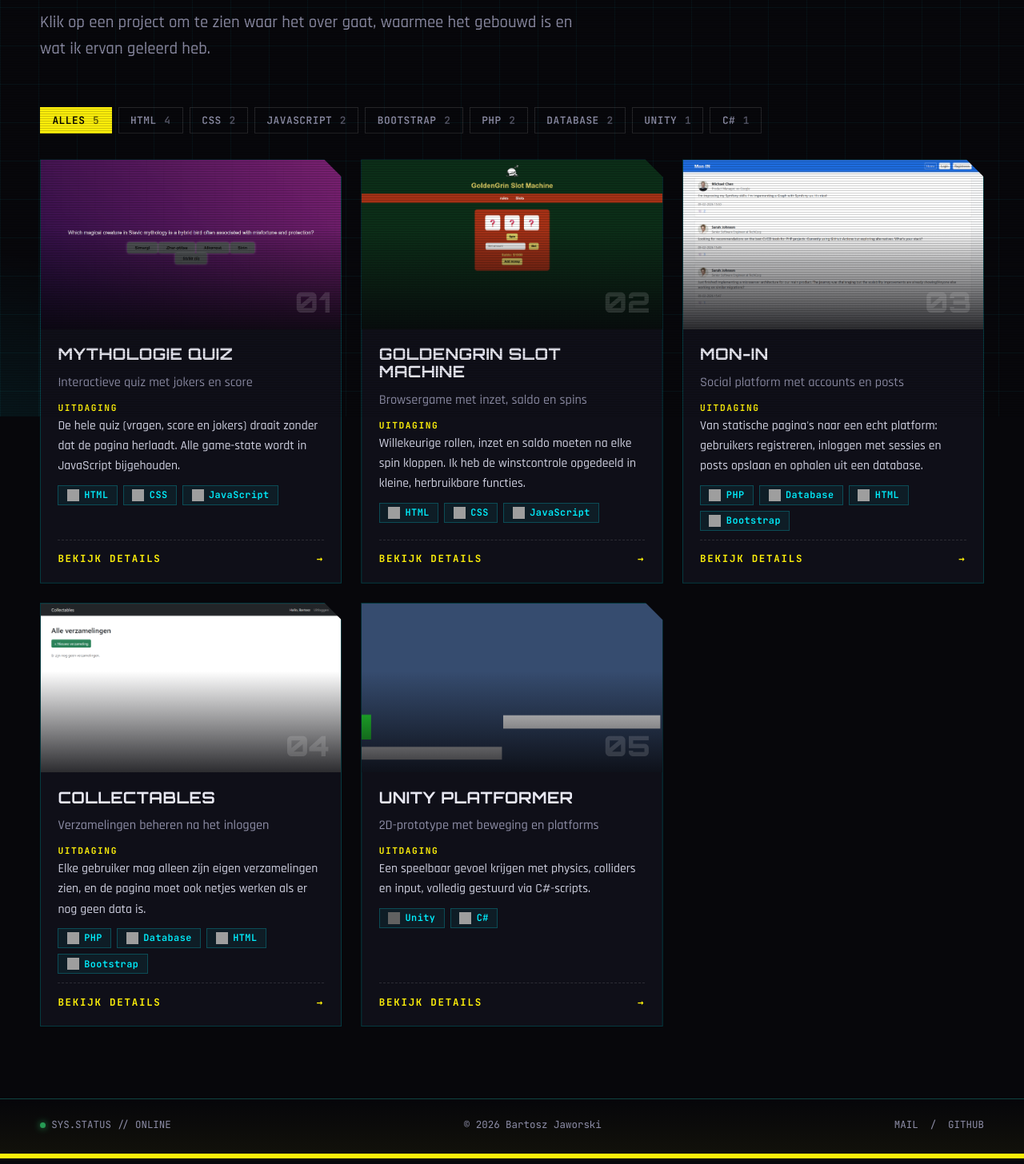
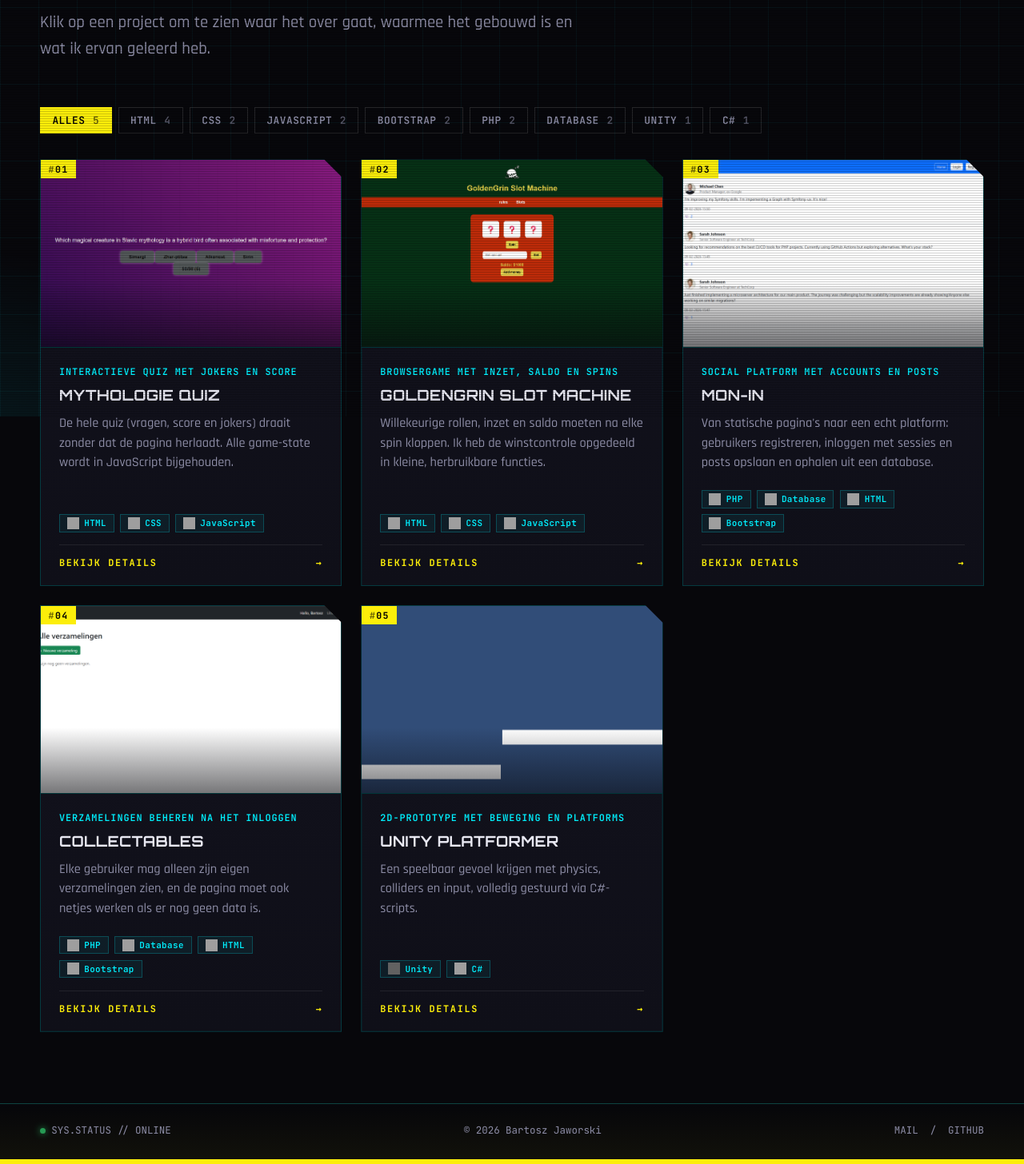
Before and after one commit to Bart3456789/Bart3456789.github.io, a PHP site: page /projects.html in a window 1280 px wide. Shown: the part 279-1735 px from the top of the page at 80% size. Run offline with PHP 8.4, Linux system fonts and the light colour scheme; grey boxes are pictures that could not be loaded.

Commit message:
Restyle project cards (#4)
* Remove custom cursor

Co-Authored-By: Claude Opus 5.5 <noreply@anthropic.com>
Claude-Session: https://claude.ai/code/session_01NNFvTHmghkpusGQv9LMU8Y

* Make projects more prominent: homepage showcase, challenge field, demo/GitHub buttons

Co-Authored-By: Claude Opus 5.5 <noreply@anthropic.com>
Claude-Session: https://claude.ai/code/session_01NNFvTHmghkpusGQv9LMU8Y

* Homepage: show featured projects as cards side by side

Co-Authored-By: Claude Opus 5.5 <noreply@anthropic.com>
Claude-Session: https://claude.ai/code/session_01NNFvTHmghkpusGQv9LMU8Y

* Restyle project cards: cleaner layout, aligned rows, brighter screenshots

Co-Authored-By: Claude Opus 5.5 <noreply@anthropic.com>
Claude-Session: https://claude.ai/code/session_01NNFvTHmghkpusGQv9LMU8Y

---------

Co-authored-by: Claude <noreply@anthropic.com>

```diff
--- a/assets/css/style.css
+++ b/assets/css/style.css
@@ -245,25 +245,34 @@ main { flex: 1; padding-top: var(--nav-h); }
     transition: transform .2s, background .2s;
     animation: rise .5s both;
 }
-.p-card::before { content: ""; position: absolute; inset: 1px; z-index: -1; background: var(--panel); clip-path: inherit; }
-.p-card:hover, .p-card:focus-within { transform: translateY(-6px); background: var(--yellow); outline: none; }
-.p-media { position: relative; margin: 1px 1px 0; aspect-ratio: 16 / 9; overflow: hidden; background: #000; }
-.p-media img { width: 100%; height: 100%; object-fit: cover; object-position: top; transition: transform .5s, filter .3s; filter: saturate(.8); }
-.p-media::after { content: ""; position: absolute; inset: 0; background: linear-gradient(180deg, transparent 40%, rgba(7, 7, 11, .85)); }
-.p-card:hover .p-media img { transform: scale(1.05); filter: saturate(1.1) hue-rotate(-8deg); animation: img-glitch .35s steps(2) 1; }
-.p-num { position: absolute; bottom: .7rem; right: .9rem; z-index: 2; font: 900 2.2rem var(--f-display); color: rgba(255, 255, 255, .14); }
-.p-body { display: flex; flex-direction: column; gap: .7rem; flex: 1; padding: 1.3rem 1.4rem 1.4rem; }
-.p-body h3 { font-size: 1.25rem; text-transform: uppercase; }
+.p-card::before { content: ""; position: absolute; inset: 1px; z-index: -1; background: linear-gradient(180deg, #12121d, var(--panel)); clip-path: inherit; }
+.p-card:hover, .p-card:focus-within { transform: translateY(-6px); background: var(--yellow); outline: none; box-shadow: 0 18px 40px -18px rgba(252, 238, 10, .45); }
+.p-media { position: relative; margin: 1px 1px 0; aspect-ratio: 16 / 10; overflow: hidden; background: #000; border-bottom: 1px solid var(--line); }
+.p-media img { width: 100%; height: 100%; object-fit: cover; object-position: top; transition: transform .6s cubic-bezier(.2, .8, .2, 1), filter .3s; }
+.p-media::after { content: ""; position: absolute; inset: 0; background: linear-gradient(180deg, transparent 65%, rgba(7, 7, 11, .55)); pointer-events: none; }
+.p-card:hover .p-media img { transform: scale(1.04); }
+.p-num {
+    position: absolute; top: 0; left: 0; z-index: 2; padding: .25rem .6rem;
+    font: 700 .72rem var(--f-mono); letter-spacing: .12em; color: #000; background: var(--yellow);
+}
+.p-num::before { content: "#"; opacity: .6; }
+.p-body { display: flex; flex-direction: column; gap: .55rem; flex: 1; padding: 1.4rem 1.5rem 1.3rem; }
+.p-tag { font: 600 .74rem var(--f-mono) !important; letter-spacing: .08em; text-transform: uppercase; color: var(--cyan) !important; }
+.p-body h3 { font-size: 1.15rem; line-height: 1.25; text-transform: uppercase; margin: 0 0 .25rem; }
 .p-body p { color: var(--muted); margin: 0; font-size: 1.02rem; }
 /* hele kaart klikbaar via de titel-knop; links liggen erboven */
 .p-open { all: unset; cursor: pointer; }
 .p-open::after { content: ""; position: absolute; inset: 0; z-index: 1; }
 .p-open:focus-visible { outline: 2px solid var(--cyan); outline-offset: 3px; }
-.p-challenge { font-size: .98rem !important; color: #cfd0e0 !important; }
-.p-challenge b { display: block; font: 700 .7rem var(--f-mono); letter-spacing: .14em; text-transform: uppercase; color: var(--yellow); margin-bottom: .2rem; }
+.p-challenge {
+    font-size: .98rem; line-height: 1.5;
+    display: -webkit-box; -webkit-line-clamp: 3; -webkit-box-orient: vertical; overflow: hidden;
+}
+.p-body .chips { margin-top: auto; padding-top: .8rem; }
+.p-body .chip { font-size: .68rem; padding: .18rem .55rem; }
 .p-links { display: flex; flex-wrap: wrap; gap: .5rem; position: relative; z-index: 2; }
 
-.p-more { margin-top: auto; padding-top: .9rem; border-top: 1px dashed rgba(255, 255, 255, .12); font: 700 .78rem var(--f-mono); letter-spacing: .14em; text-transform: uppercase; color: var(--yellow); display: flex; justify-content: space-between; }
+.p-more { padding-top: .9rem; margin-top: .4rem; border-top: 1px solid rgba(255, 255, 255, .08); font: 700 .74rem var(--f-mono); letter-spacing: .14em; text-transform: uppercase; color: var(--yellow); display: flex; justify-content: space-between; }
 .p-more::after { content: "→"; transition: transform .2s; }
 .p-card:hover .p-more::after { transform: translateX(5px); }
 
--- a/assets/js/app.js
+++ b/assets/js/app.js
@@ -166,9 +166,9 @@ function projectCard(project, index) {
                 <span class="p-num">${pad(index + 1)}</span>
             </div>
             <div class="p-body">
+                ${project.tagline ? `<p class="p-tag">${esc(project.tagline)}</p>` : ""}
                 <h3><button type="button" class="p-open" data-open="${esc(project.id)}">${esc(project.title)}</button></h3>
-                ${project.tagline ? `<p>${esc(project.tagline)}</p>` : ""}
-                ${project.challenge ? `<p class="p-challenge"><b>Uitdaging</b>${esc(project.challenge)}</p>` : ""}
+                ${project.challenge ? `<p class="p-challenge">${esc(project.challenge)}</p>` : ""}
                 <ul class="chips">${project.tools.map(toolChip).join("")}</ul>
                 ${links ? `<div class="p-links">${links}</div>` : ""}
                 <span class="p-more">Bekijk details</span>
```
